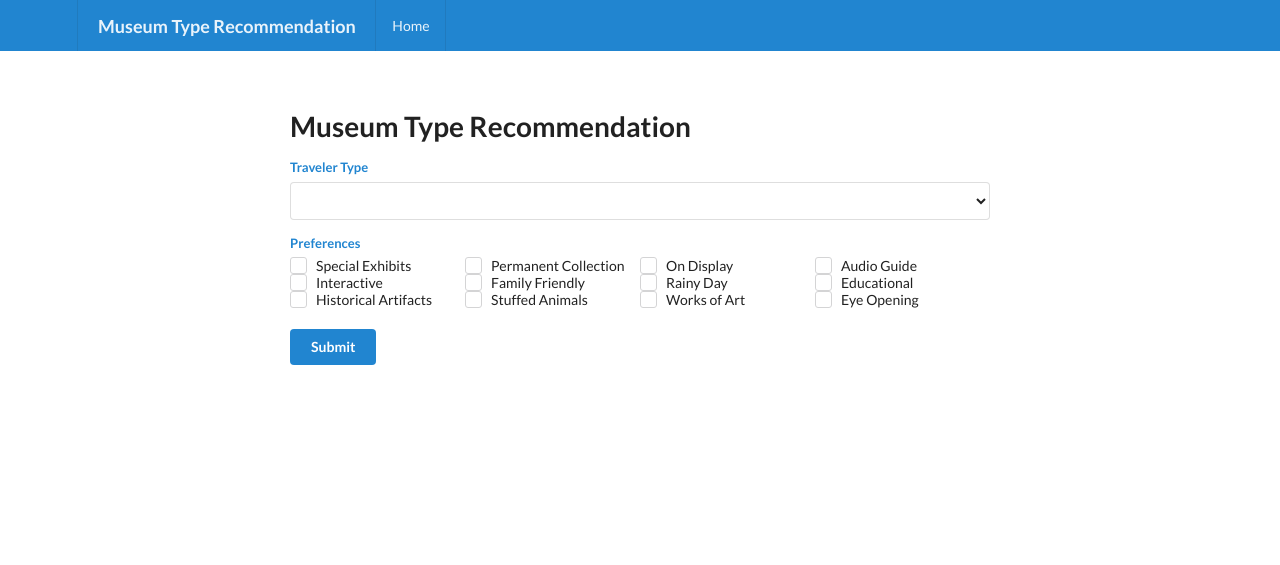
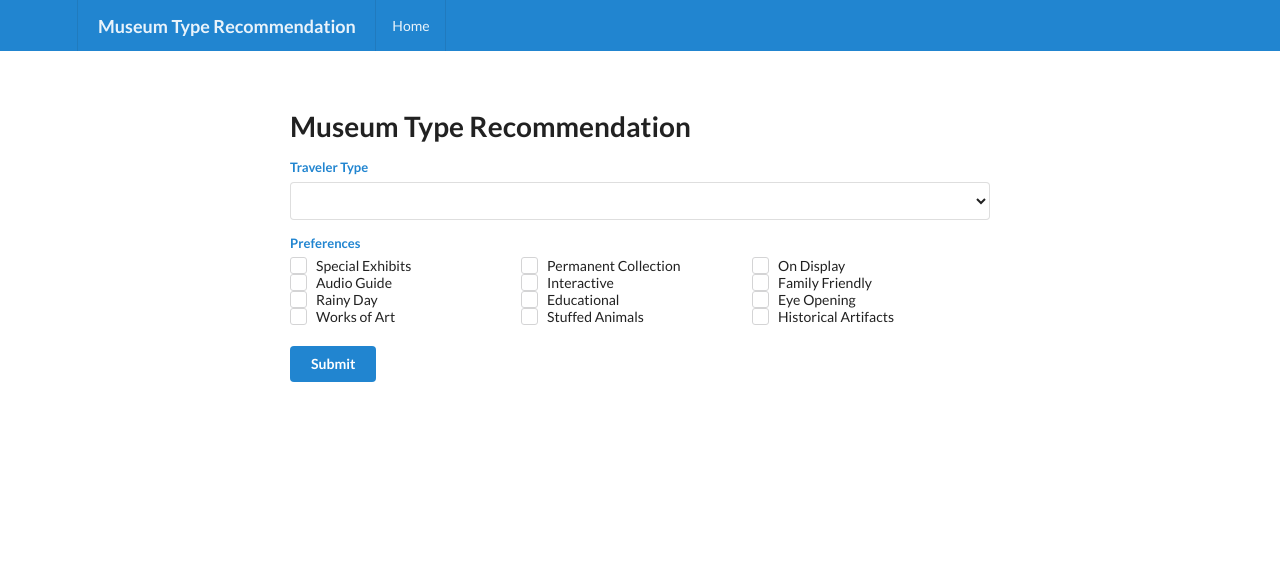
Before and after one commit to kzernask/museum_recommender, a Flask app: page / in a window 1280 px wide. Shown: the top 565 px of the page. Run offline with Flask 2, Linux system fonts and the light colour scheme; parts of the project's set-up code (start-up, migrations or seed data) failed here and were passed over.

Commit message:
Add files via upload

```diff
--- a/templates/index.html
+++ b/templates/index.html
@@ -83,50 +83,50 @@
         </div>
         <div class="field">
             <label style="color:#2185D0">Preferences</label>
-            <div class="ui checkbox" style="float:left; width:25%">
+            <div class="ui checkbox" style="float:left; width:33%">
                 <input type="checkbox" name="special_exhibit">
                 <label>Special Exhibits</label>
             </div>
-            <div class="ui checkbox" style="float:left; width:25%">
+            <div class="ui checkbox" style="float:left; width:33%">
                 <input type="checkbox" name="permanent_collection">
                 <label>Permanent Collection</label>
             </div>
-            <div class="ui checkbox" style="float:left; width:25%">
+            <div class="ui checkbox" style="float:left; width:33%">
                 <input type="checkbox" name="display">
                 <label>On Display</label>
             </div>
-            <div class="ui checkbox" style="float:left; width:25%">
+            <div class="ui checkbox" style="float:left; width:33%">
                 <input type="checkbox" name="audio">
                 <label>Audio Guide</label>
             </div>
-            <div class="ui checkbox" style="float:left; width:25%">
+            <div class="ui checkbox" style="float:left; width:33%">
                 <input type="checkbox" name="interactive">
                 <label>Interactive</label>
             </div>
-            <div class="ui checkbox" style="float:left; width:25%">
+            <div class="ui checkbox" style="float:left; width:33%">
                 <input type="checkbox" name="family">
                 <label>Family Friendly</label>
             </div>
-            <div class="ui checkbox" style="float:left; width:25%">
+            <div class="ui checkbox" style="float:left; width:33%">
                 <input type="checkbox" name="rainy">
                 <label>Rainy Day</label>
             </div>
-            <div class="ui checkbox" style="float:left; width:25%">
+            <div class="ui checkbox" style="float:left; width:33%">
                 <input type="checkbox" name="learn">
                 <label>Educational</label>
             </div>
-            <div class="ui checkbox" style="float:right; width:25%">
+            <div class="ui checkbox" style="float:left; width:33%">
                 <input type="checkbox" name="eye_opening">
                 <label>Eye Opening</label>
-            </div><div class="ui checkbox" style="float:right; width:25%">
+            </div><div class="ui checkbox" style="float:left; width:33%">
                 <input type="checkbox" name="art">
                 <label>Works of Art</label>
             </div>
-            <div class="ui checkbox" style="float:right; width:25%">
+            <div class="ui checkbox" style="float:left; width:33%">
                 <input type="checkbox" name="natural_history">
                 <label>Stuffed Animals</label>
             </div>
-            <div class="ui checkbox" style="float:right; width:25%">
+            <div class="ui checkbox" style="float:left; width:33%">
                 <input type="checkbox" name="history">
                 <label>Historical Artifacts</label>
             </div>
```
